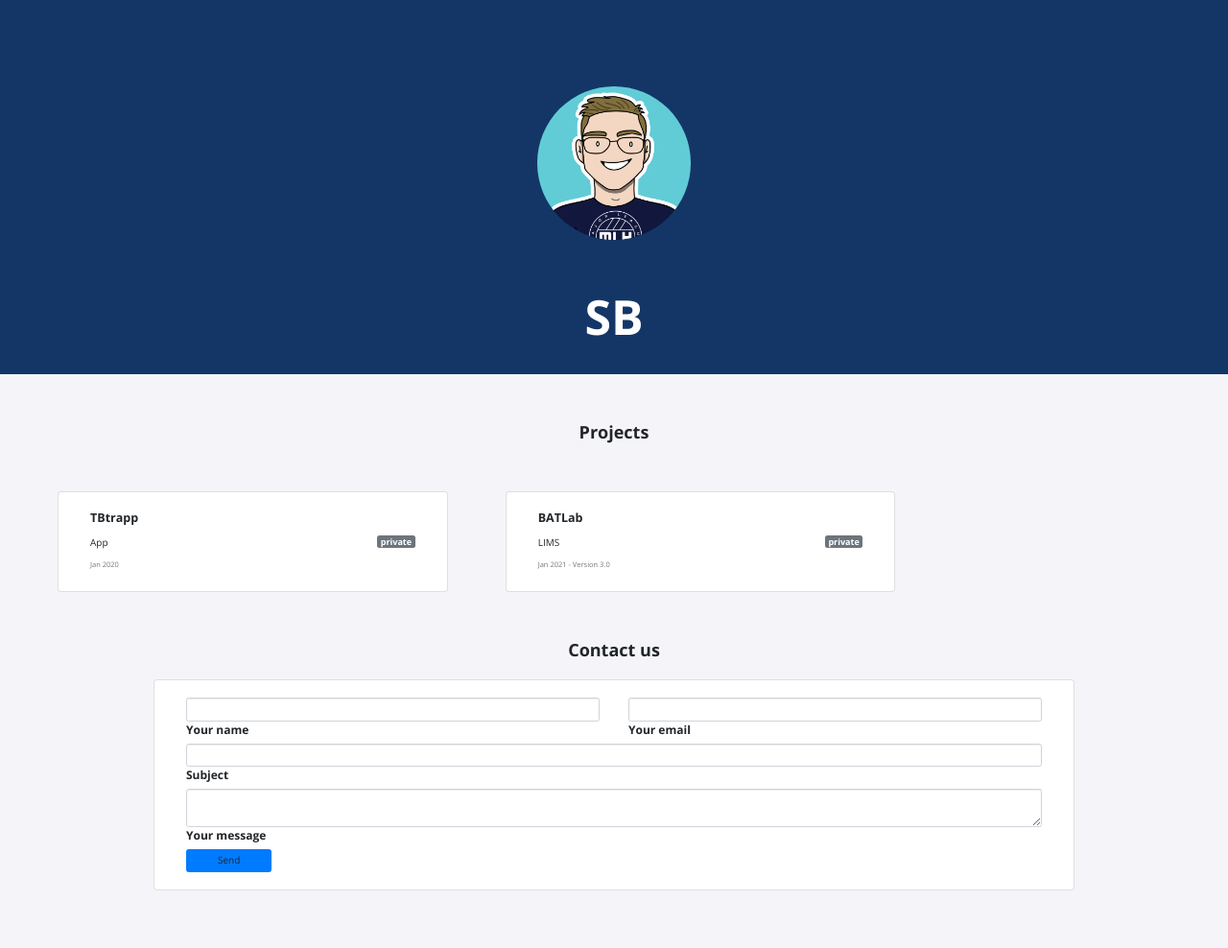
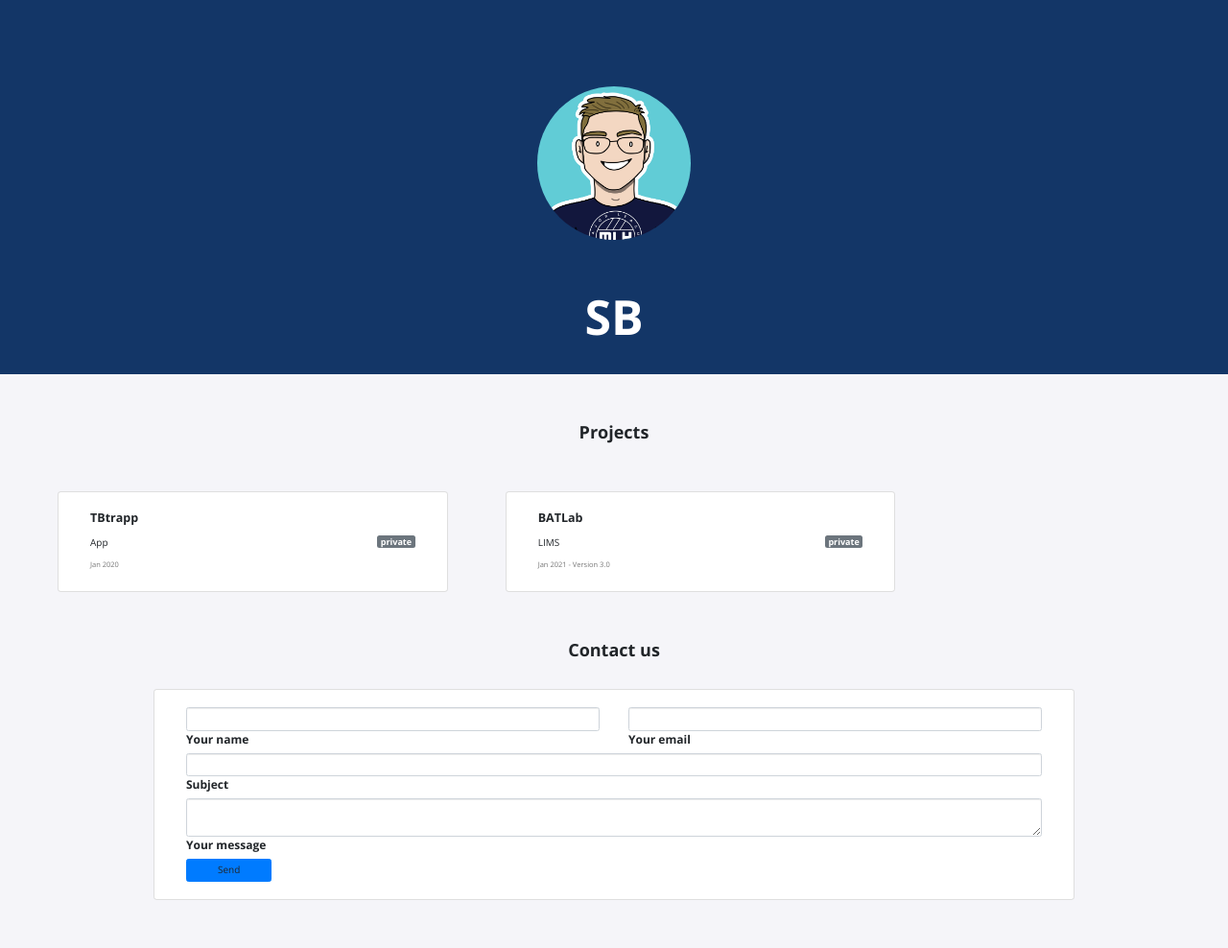
Before and after one commit to sabrgmane/sabrgmane.github.io, a Jekyll site: the page built from index.html, in a window 1280 px wide. Shown: the whole page at 96% size. Built offline with Jekyll 4.4.1, drawn with Linux system fonts in a browser that asks for light colours; nearby versions of some CDN libraries; library files that are not in the unit come from our copies.

Commit message:
Update contact.html

```diff
--- a/_includes/contact.html
+++ b/_includes/contact.html
@@ -5,7 +5,7 @@
     <!--Section heading-->
     <h2 class="h1-responsive font-weight-bold text-center my-4">Contact us</h2>
 
-    <div class="row w-75 card">
+    <div class="row w-75 card m-5">
 
         <!--Grid column-->
         <div class="col-md-12 mb-md-0 mb-5">
```
